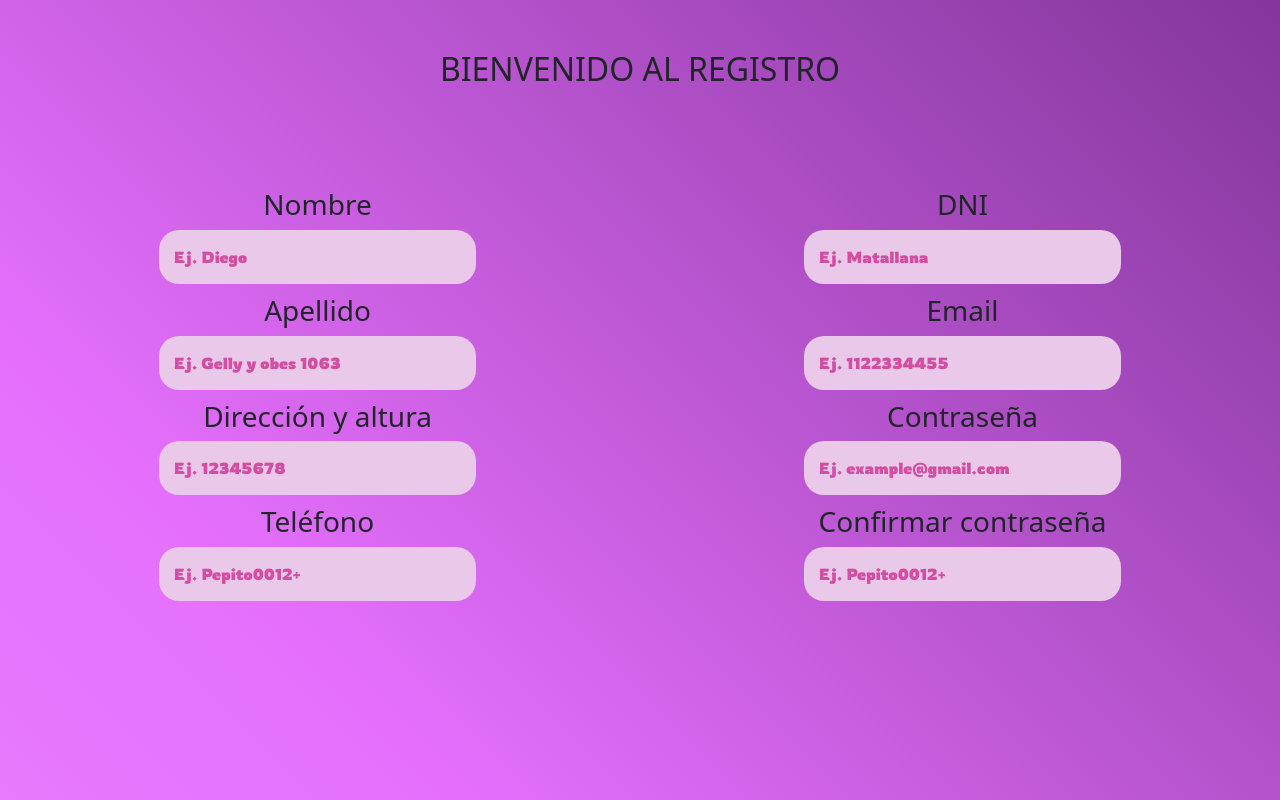
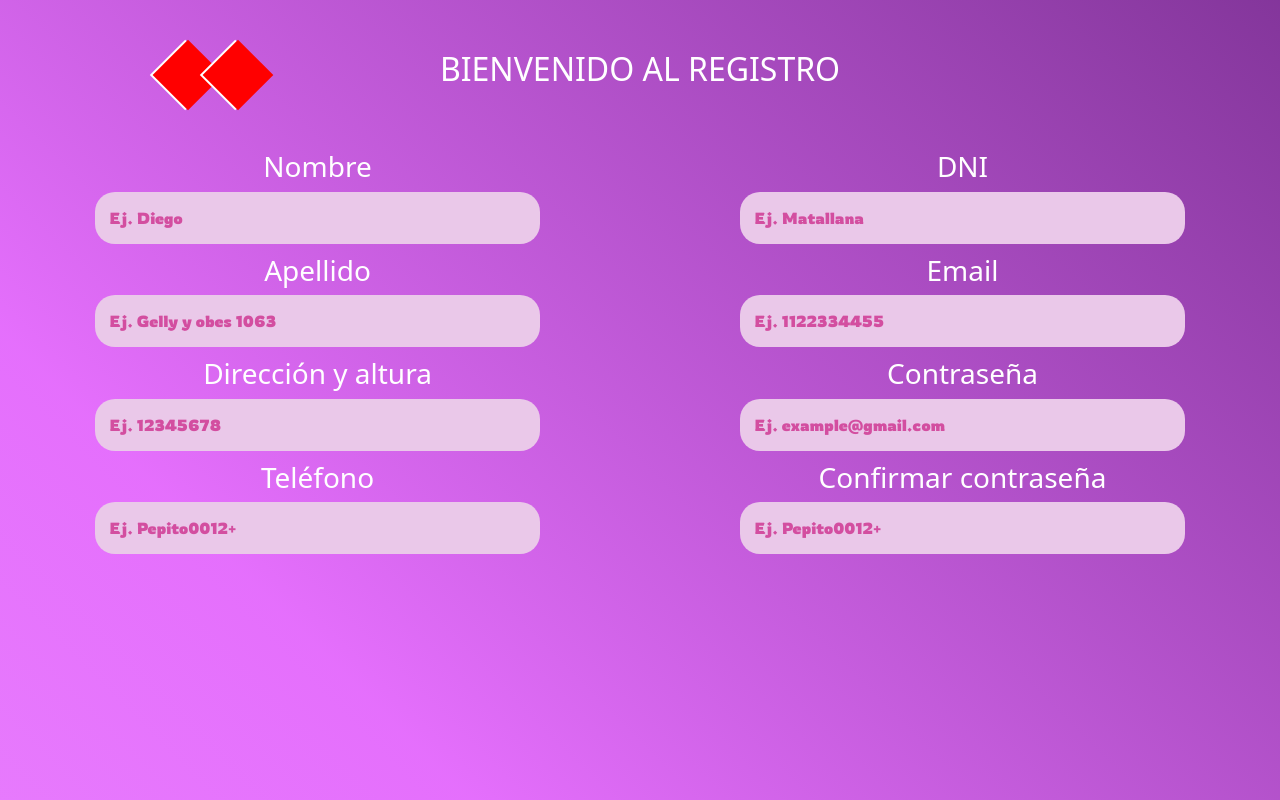
Before and after one commit to HuakangZZ/KioscoApp, a React (Vite) app: page /register in a window 1280 px wide. Built offline with nearby package versions, Linux system fonts and the light colour scheme.

Commit message:
Nuevas mejoras

```diff
--- a/index.html
+++ b/index.html
@@ -3,9 +3,6 @@
   <head>
     <meta charset="UTF-8" />
     <link rel="icon" type="image/svg+xml" href="/src/assets/dibujo.svg" />
-    <link rel="preconnect" href="https://fonts.googleapis.com">
-    <link rel="preconnect" href="https://fonts.gstatic.com" crossorigin>
-    <link href="https://fonts.googleapis.com/css2?family=Anton&display=swap" rel="stylesheet">
     <link rel="preconnect" href="https://fonts.googleapis.com">
     <link rel="preconnect" href="https://fonts.gstatic.com" crossorigin>
     <link href="https://fonts.googleapis.com/css2?family=Anton&family=Rowdies:wght@300;400;700&display=swap" rel="stylesheet">
--- a/src/components/auth/pantallaBuenLogueo/pantallaBuenLogueo.css
+++ b/src/components/auth/pantallaBuenLogueo/pantallaBuenLogueo.css
@@ -0,0 +1,20 @@
+.contenedor-botones{
+    height: 100vh;
+    display: grid;
+    grid-template-columns: repeat(2, 1fr);
+    gap: 20px;
+    margin-top: 20px;
+}
+
+.boton-seccion{
+    text-align: center;
+    background-color: #FF23BD;
+    width: 50%;
+    height: 50%;
+    margin: 0 auto;
+    text-decoration: none;
+    color: white;
+    font-weight: bold;
+    font-size: 27px;
+    padding: 20px;
+}
--- a/src/components/auth/pantallaBuenLogueo/pantallaBuenLogueo.jsx
+++ b/src/components/auth/pantallaBuenLogueo/pantallaBuenLogueo.jsx
@@ -1,9 +1,15 @@
 import React from 'react'
 import './pantallaBuenLogueo.css'
+import { Link } from 'react-router-dom'
 
 function PantallaBuenLogueo() {
   return (
-    <div>pantallaBuenLogueo</div>
+    <div className='contenedor-botones'>
+      <Link to={""} className='boton-seccion'>Listado de Precios</Link>
+      <Link to={""} className='boton-seccion'>Agregar Producto</Link>
+      <Link to={""} className='boton-seccion'>Consultar Proveedor</Link>
+      <Link to={""} className='boton-seccion'>Listado de Precios</Link>
+    </div>
   )
 }
 
--- a/src/components/auth/register/register.css
+++ b/src/components/auth/register/register.css
@@ -24,11 +24,11 @@
 
 .titulo-registro{
     text-align: center;
-    padding-top: 50px;
+    color: white;
 }
 
 .contenedor-campos-registro{
-    margin-top: 100px;
+    margin-top: 50px;
     height: 50vh;
     display: grid;
     grid-template-columns: repeat(2,1fr);
@@ -38,8 +38,8 @@
 }
 
 .campo-registro{
-    width: 50%;
-    padding: 15px;
+    width: 70%;
+    padding: 14px;
     border-radius: 20px;
     background-color: #EAC8E9;
     color: #D34EA0;
@@ -62,5 +62,29 @@
 }
 
 .titulo-campo-registro{
+    color: white;
+}
 
+.flecha{
+    width: 50px;
+    height: 50px;
+    box-shadow: 2px 2px 0 rgb(255, 255, 255);
+    transform: rotate(135deg);
+    background-color: red;
 }
+
+.contenedor-flecha{
+    display: flex;
+    transition: all .5s ease;
+    justify-content: center;
+}
+
+.contenedor-flecha:hover{
+    margin-right: 40px;
+}
+
+.contenedor-titulo{
+    padding-top: 50px;
+    display: grid;
+    grid-template-columns: repeat(3, 1fr);
+}
--- a/src/components/auth/register/register.jsx
+++ b/src/components/auth/register/register.jsx
@@ -1,10 +1,21 @@
 import React from 'react'
 import './register.css'
+import { Link } from 'react-router-dom'
 
 function Register() {
   return (
     <div className='contenido-registro'>
-        <h2 className='titulo-registro'>BIENVENIDO AL REGISTRO</h2>
+        <div className='contenedor-titulo'>
+            <Link to={"/"} className='contenedor-flecha'>
+                    <div className='flecha'></div>
+                    <div className='flecha'></div>
+                </Link>
+            <h2 className='titulo-registro'>
+                BIENVENIDO AL REGISTRO
+            </h2>
+        </div>
+
+
         <div className='contenedor-campos-registro'>
             <div>
                 <h3 className="titulo-campo-registro">Nombre</h3>
```
